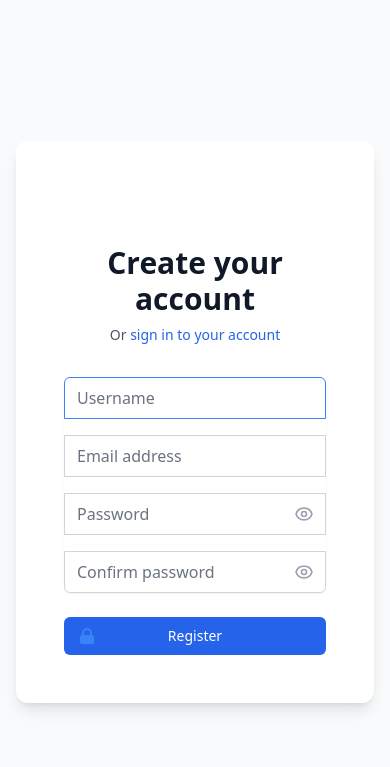
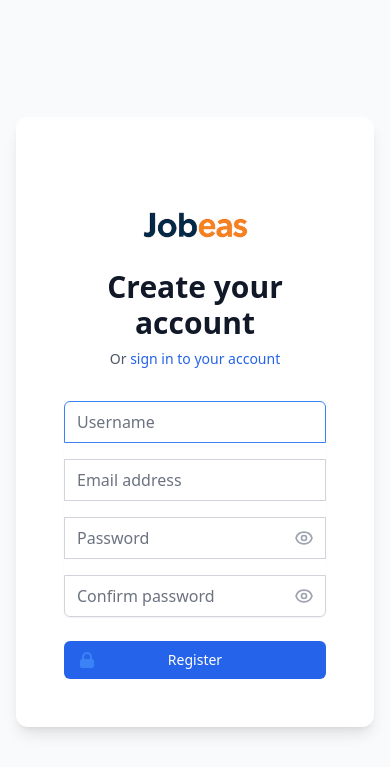
Before and after one commit to esaatech/Jobeasy, a Django app: page /auth/register/ in a window 390 px wide. Shown: the part 64-831 px from the top of the page. Run offline with Django 5.2, Linux system fonts and the light colour scheme; data that the repository does not hold is empty; some libraries are stand-ins or nearby versions.

Commit message:
added the logo when signin up in mobile

```diff
--- a/authentication/templates/authentication/login.html
+++ b/authentication/templates/authentication/login.html
@@ -19,6 +19,10 @@
 
         <!-- Login Form Side -->
         <div class="w-full lg:w-1/2 p-12">
+            <!-- Jobeas Logo -->
+            <div class="flex justify-center mb-6">
+                <img src="{% static 'img/logo.png' %}" alt="Jobeas Logo" class="h-12 w-auto">
+            </div>
             <div>
                 <h2 class="mt-6 text-center text-3xl font-extrabold text-gray-900">
                     Sign in to your account
--- a/authentication/templates/authentication/register.html
+++ b/authentication/templates/authentication/register.html
@@ -19,6 +19,10 @@
 
         <!-- Register Form Side -->
         <div class="w-full lg:w-1/2 p-12">
+            <!-- Jobeas Logo -->
+            <div class="flex justify-center mb-6">
+                <img src="{% static 'img/logo.png' %}" alt="Jobeas Logo" class="h-12 w-auto">
+            </div>
             <div>
                 <h2 class="mt-6 text-center text-3xl font-extrabold text-gray-900">
                     Create your account
```
